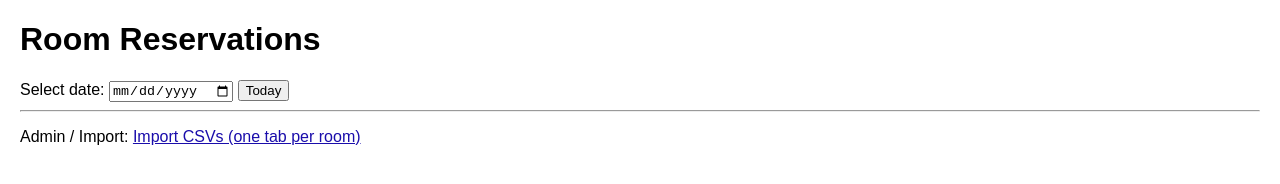
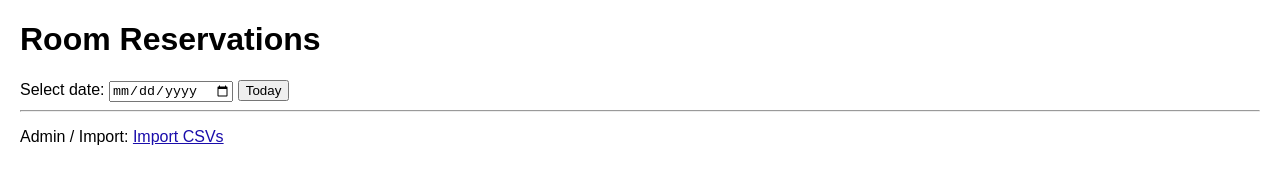
Before and after one commit to truben02/ArisaHealth-Scheduling, a plain HTML site: page index.html in a window 1280 px wide. Drawn offline with Linux system fonts and the light colour scheme.

Commit message:
Update index.html

```diff
--- a/index.html
+++ b/index.html
@@ -4,8 +4,11 @@
   <meta charset="utf-8" />
   <title>Room Reservations</title>
   <link rel="stylesheet" href="style.css">
+
+  <!-- Firebase v8 (Realtime Database) -->
   <script src="https://www.gstatic.com/firebasejs/8.10.1/firebase-app.js"></script>
   <script src="https://www.gstatic.com/firebasejs/8.10.1/firebase-database.js"></script>
+
   <script src="firebase.js"></script>
 </head>
 <body>
@@ -17,7 +20,7 @@
 
   <hr>
   <p>
-    Admin / Import: <a href="import.html" target="_blank">Import CSVs (one tab per room)</a>
+    Admin / Import: <a href="import.html" target="_blank">Import CSVs</a>
   </p>
 
   <script src="script.js"></script>
```
